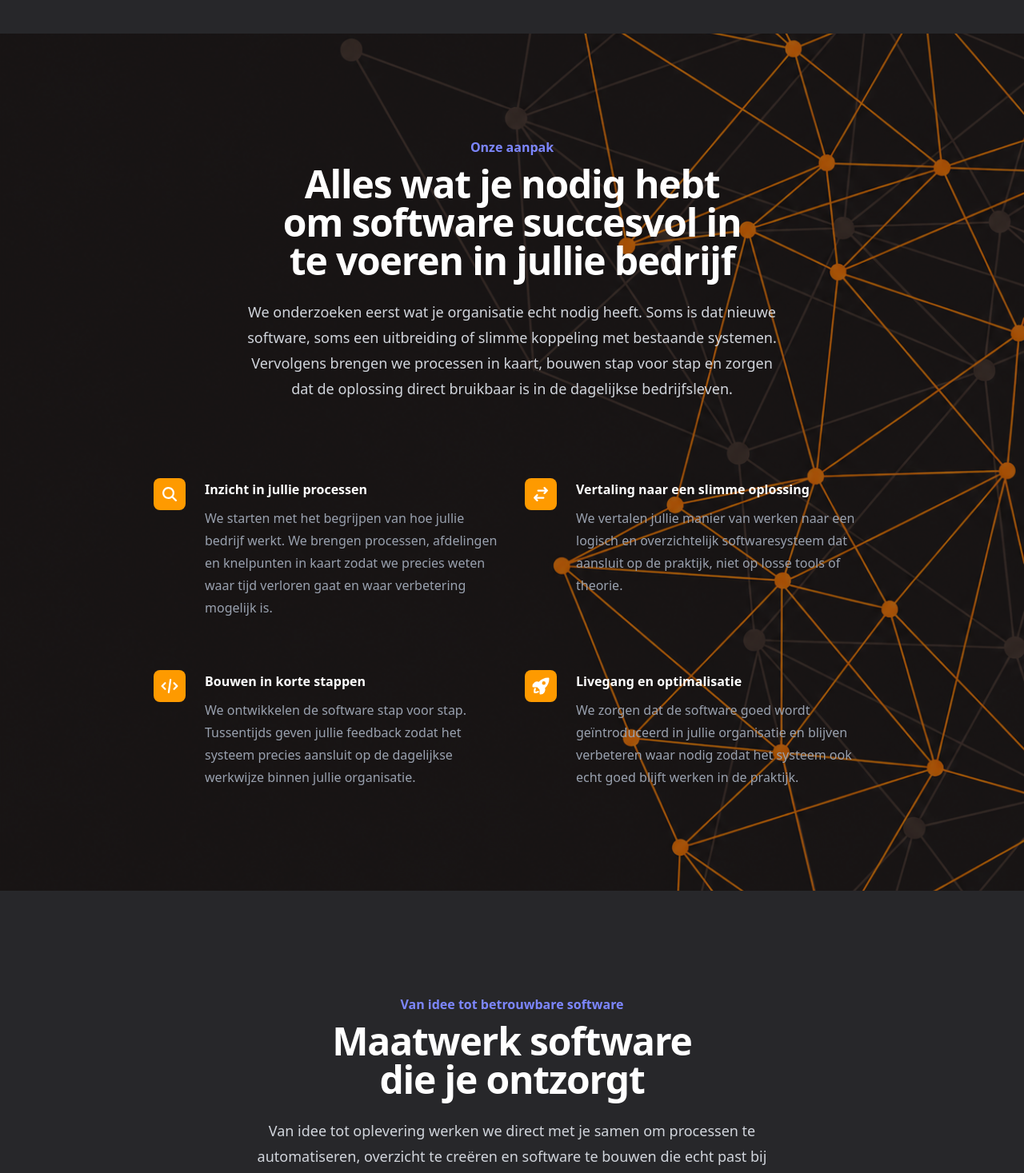
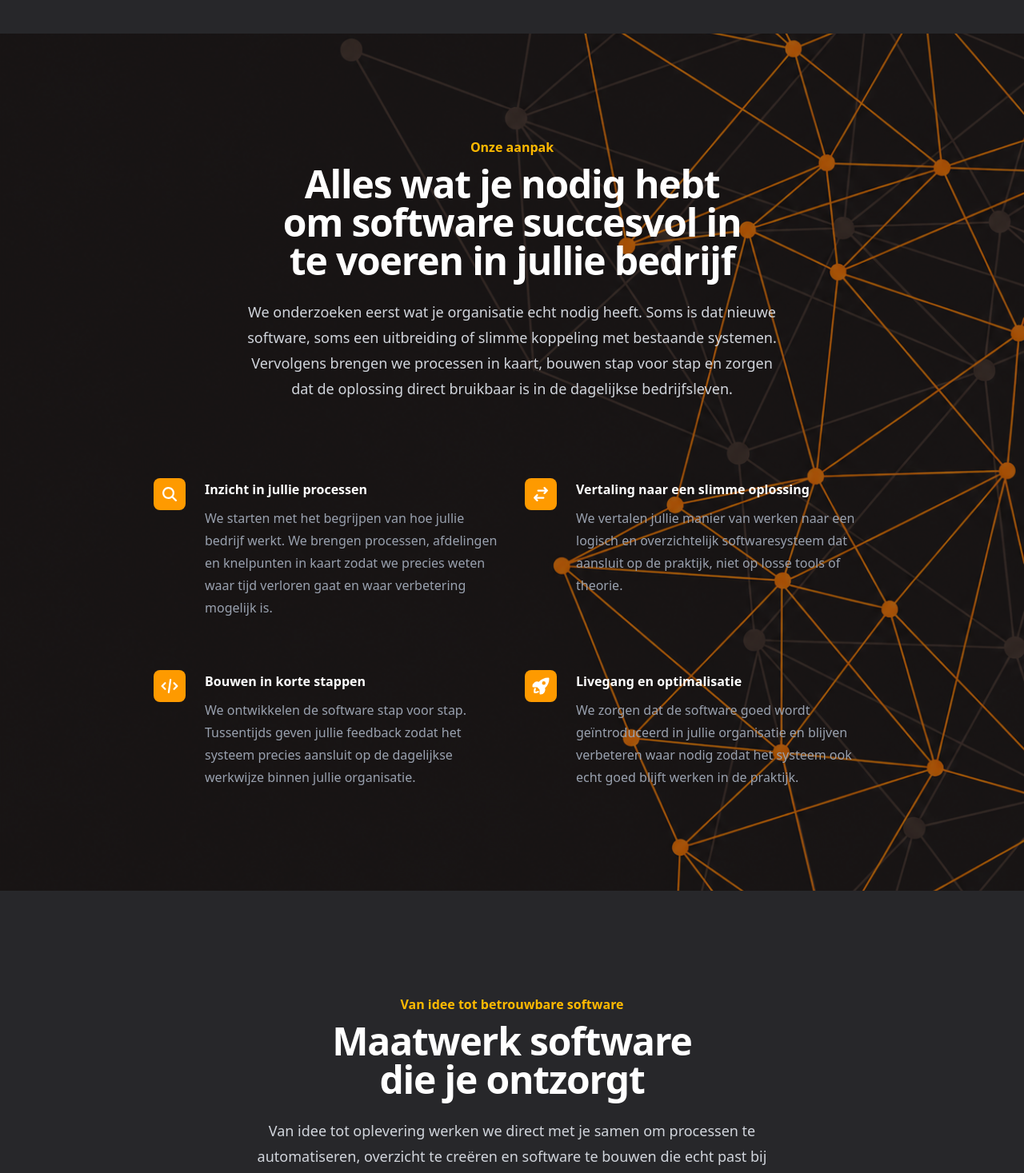
Before and after one commit to triplejingle/talasoftware, a Next.js app: page / in a window 1280 px wide. Shown: the part 3840-5307 px from the top of the page at 80% size. Built offline with nearby package versions, Linux system fonts and the light colour scheme.

Commit message:
fixed text color

```diff
--- a/components/pagesections/featuresections/featuresectionA.tsx
+++ b/components/pagesections/featuresections/featuresectionA.tsx
@@ -11,7 +11,7 @@ export default function FeatureSectionA(props: PageSectionAProps) {
 
   return ( <div className=" relative mx-auto max-w-7xl px-6 lg:px-8">
       <div className="mx-auto max-w-2xl lg:text-center">
-          {props.header && <h2 className="text-base/7 font-semibold text-indigo-400">{props.header}</h2>}
+          {props.header && <h2 className="text-base/7 font-semibold text-amber-400">{props.header}</h2>}
           <p className="mt-2 text-4xl font-semibold tracking-tight text-pretty text-white sm:text-5xl lg:text-balance">
               {props.title}
           </p>
--- a/components/pagesections/featuresections/featuresectionB.tsx
+++ b/components/pagesections/featuresections/featuresectionB.tsx
@@ -11,7 +11,7 @@ export default function FeatureSectionB(props: PageSectionBProps) {
 
   return (<div className="relative mx-auto max-w-7xl px-6 lg:px-8 ">
       <div className="mx-auto max-w-2xl lg:text-center">
-          <h2 className="text-base/7 font-semibold text-indigo-400">{props.header}</h2>
+          <h2 className="text-base/7 font-semibold text-amber-400">{props.header}</h2>
           <p className="mt-2 text-4xl font-semibold tracking-tight text-pretty text-white sm:text-5xl lg:text-balance">
               {props.title}
           </p>
```
